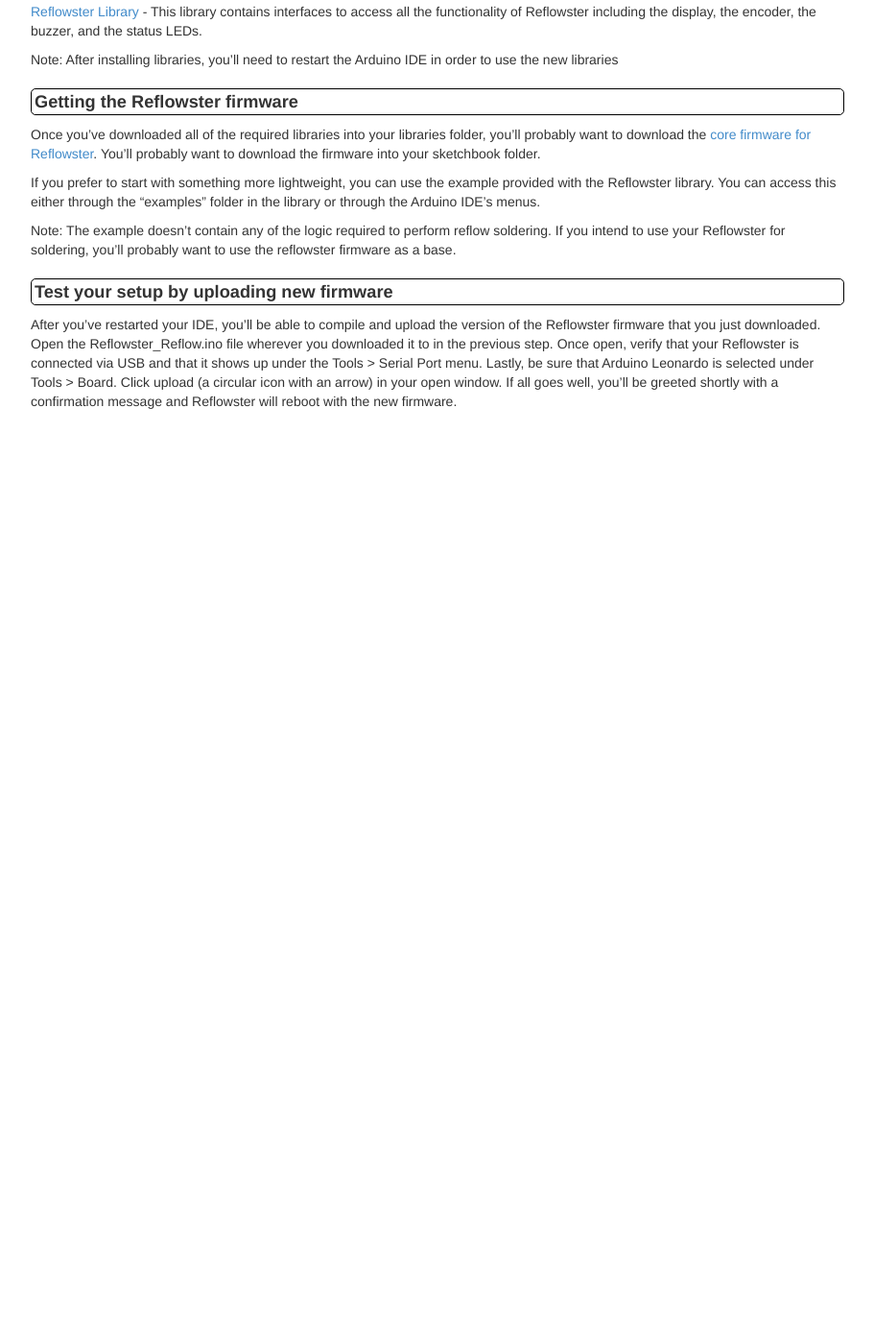
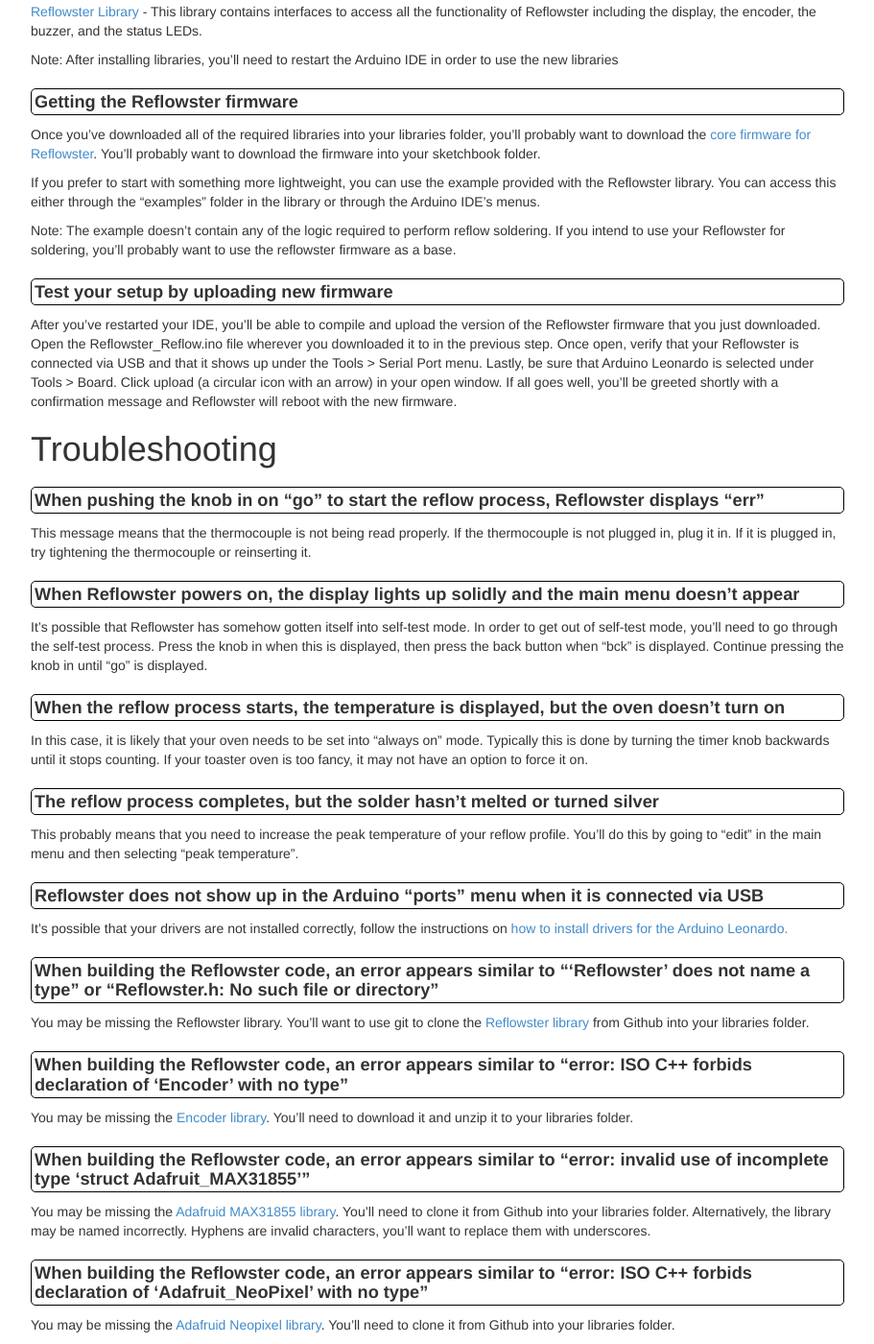
Before and after one commit to julianh2o/reflowster.com, a Jekyll site: the page built from reflowsterresources/manual.markdown, in a window 1280 px wide and 1400 px high, scrolled down 5191 px. Shown: the whole window at 96% size, without its empty margins (38-949 px from the left). Built offline with Jekyll 4.4.1, drawn with Linux system fonts in a browser that asks for light colours; nearby versions of some CDN libraries; library files that are not in the unit come from our copies; Markdown is read by kramdown in place of the engine named in the settings; comment, search, counter and statistics services are not loaded; before the commit the page ends 5629 px from its top, so only the background shows below that.

Commit message:
added troubleshooting section to reflow manual

```diff
--- a/reflowsterresources/manual.markdown
+++ b/reflowsterresources/manual.markdown
@@ -230,3 +230,50 @@
 Test your setup by uploading new firmware
 -----------------------------------------
 After you've restarted your IDE, you'll be able to compile and upload the version of the Reflowster firmware that you just downloaded. Open the Reflowster_Reflow.ino file wherever you downloaded it to in the previous step. Once open, verify that your Reflowster is connected via USB and that it shows up under the Tools &gt; Serial Port menu. Lastly, be sure that Arduino Leonardo is selected under Tools &gt; Board. Click upload (a circular icon with an arrow) in your open window. If all goes well, you'll be greeted shortly with a confirmation message and Reflowster will reboot with the new firmware.
+
+Troubleshooting
+===============
+
+When pushing the knob in on "go" to start the reflow process, Reflowster displays "err"
+---------------------------------------------------------------------------------------
+This message means that the thermocouple is not being read properly. If the thermocouple is not plugged in, plug it in. If it is plugged in, try tightening the thermocouple or reinserting it.
+
+
+When Reflowster powers on, the display lights up solidly and the main menu doesn't appear
+---------------------------------------------------------------------------------------
+It's possible that Reflowster has somehow gotten itself into self-test mode. In order to get out of self-test mode, you'll need to go through the self-test process. Press the knob in when this is displayed, then press the back button when "bck" is displayed. Continue pressing the knob in until "go" is displayed.
+
+
+When the reflow process starts, the temperature is displayed, but the oven doesn't turn on
+---------------------------------------------------------------------------------------
+In this case, it is likely that your oven needs to be set into "always on" mode. Typically this is done by turning the timer knob backwards until it stops counting. If your toaster oven is too fancy, it may not have an option to force it on.
+
+
+The reflow process completes, but the solder hasn't melted or turned silver
+---------------------------------------------------------------------------------------
+This probably means that you need to increase the peak temperature of your reflow profile. You'll do this by going to "edit" in the main menu and then selecting "peak temperature".
+
+
+Reflowster does not show up in the Arduino "ports" menu when it is connected via USB
+---------------------------------------------------------------------------------------
+It's possible that your drivers are not installed correctly, follow the instructions on <a href="http://arduino.cc/en/Guide/ArduinoLeonardoMicro?from=Guide.ArduinoLeonardo#toc8">how to install drivers for the Arduino Leonardo.</a>
+
+
+When building the Reflowster code, an error appears similar to "'Reflowster' does not name a type" or "Reflowster.h: No such file or directory"
+---------------------------------------------------------------------------------------
+You may be missing the Reflowster library. You'll want to use git to clone the <a href="https://github.com/Reflowster/Reflowster">Reflowster library</a> from Github into your libraries folder.
+
+
+When building the Reflowster code, an error appears similar to "error: ISO C++ forbids declaration of 'Encoder' with no type"
+---------------------------------------------------------------------------------------
+You may be missing the <a href="http://www.pjrc.com/teensy/arduino_libraries/Encoder.zip">Encoder library</a>. You'll need to download it and unzip it to your libraries folder.
+
+
+When building the Reflowster code, an error appears similar to "error: invalid use of incomplete type 'struct Adafruit_MAX31855'"
+---------------------------------------------------------------------------------------
+You may be missing the <a href="https://github.com/adafruit/Adafruit-MAX31855-library">Adafruid MAX31855 library</a>. You'll need to clone it from Github into your libraries folder. Alternatively, the library may be named incorrectly. Hyphens are invalid characters, you'll want to replace them with underscores.
+
+
+When building the Reflowster code, an error appears similar to "error: ISO C++ forbids declaration of 'Adafruit_NeoPixel' with no type"
+---------------------------------------------------------------------------------------
+You may be missing the <a href="https://github.com/adafruit/Adafruit_NeoPixel">Adafruid Neopixel library</a>. You'll need to clone it from Github into your libraries folder.
```
